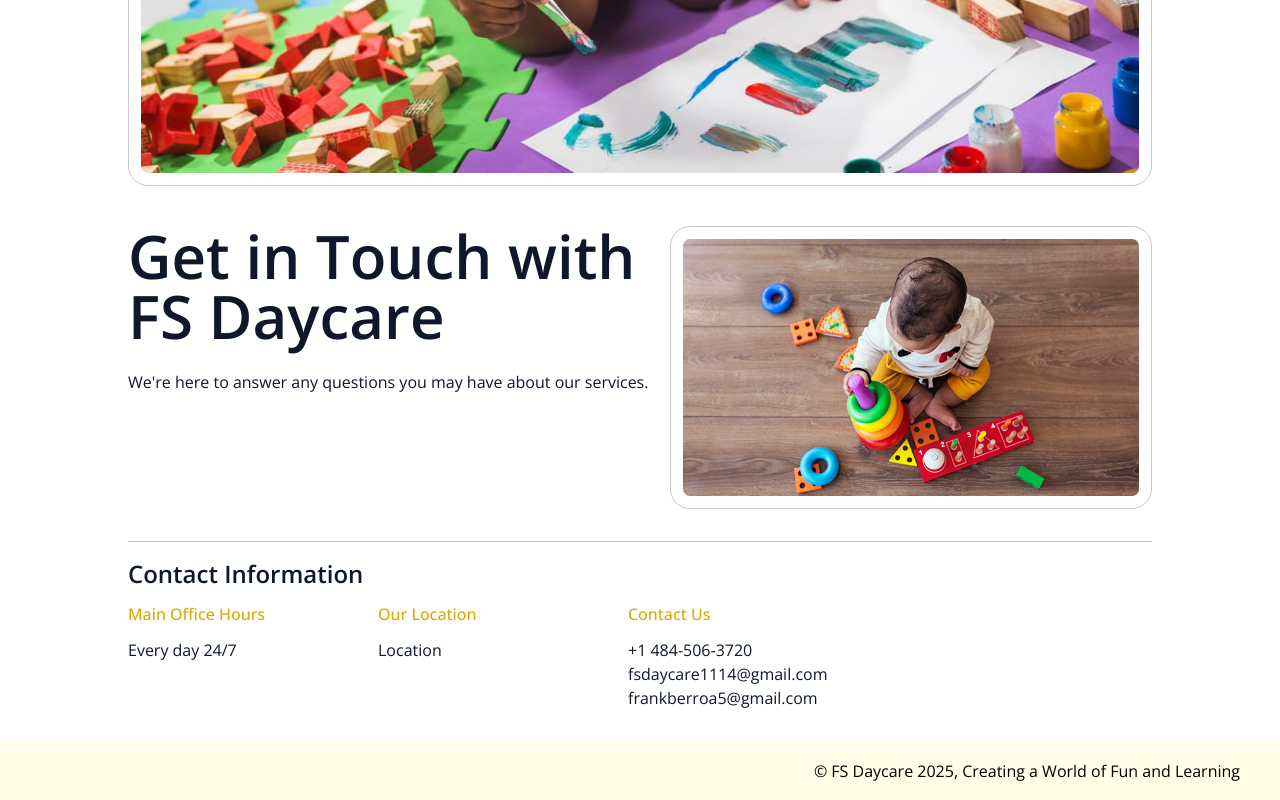
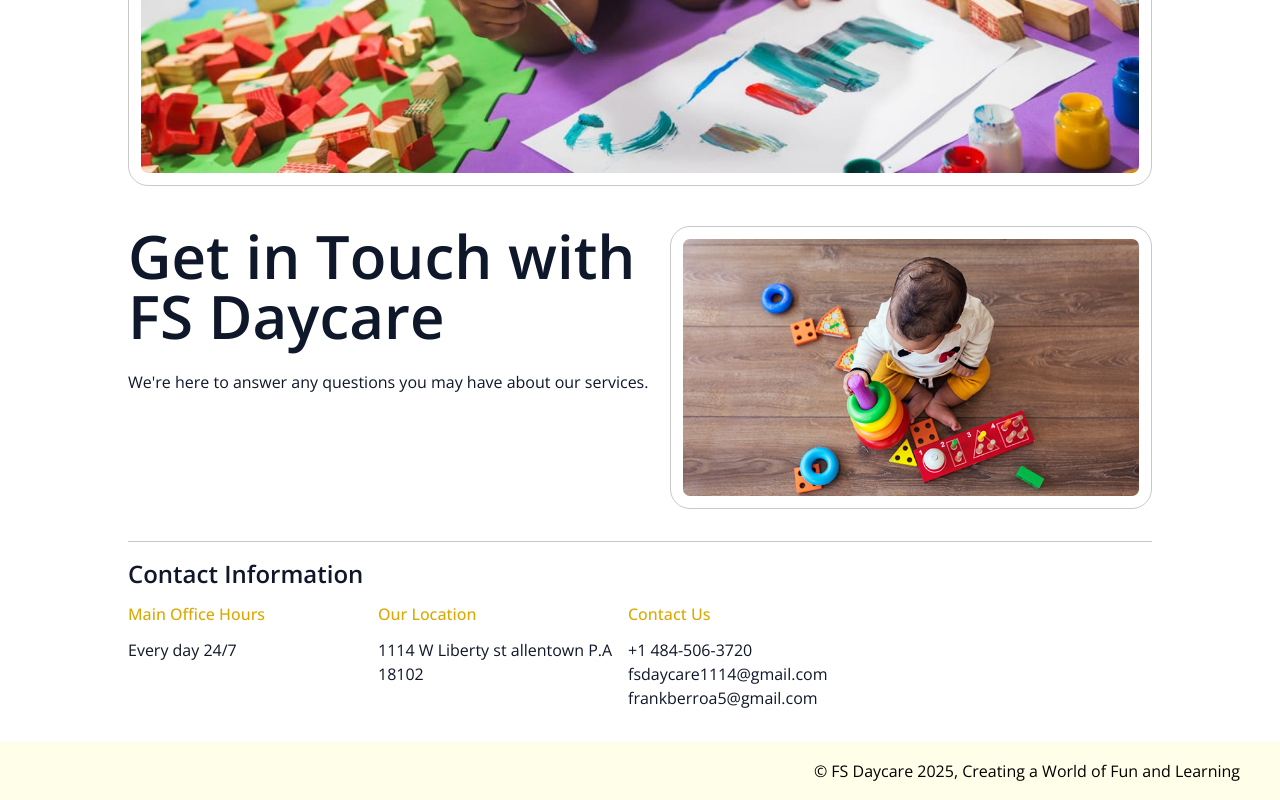
Before and after one commit to AnnielDev/fs-daycare, a Vue app: page /#/ in a window 1280 px wide. Shown: the part 1045-1845 px from the top of the page. Built offline with nearby package versions, Linux system fonts and the light colour scheme; some icons are missing.

Commit message:
style: adding location

```diff
--- a/src/views/HomeView.vue
+++ b/src/views/HomeView.vue
@@ -48,7 +48,7 @@ import { AkTiktokFill, AkInstagramFill } from '@kalimahapps/vue-icons'
         </article>
         <article>
           <h4 class="capitalize font-medium">our location</h4>
-          <span class="text-[#0f172a]">Location</span>
+          <span class="text-[#0f172a]">1114 W Liberty st allentown P.A 18102</span>
         </article>
         <article>
           <h4 class="capitalize font-medium">contact us</h4>
```
Also changed, not shown: 1 other file (tests, documents, lock files or other folders).
